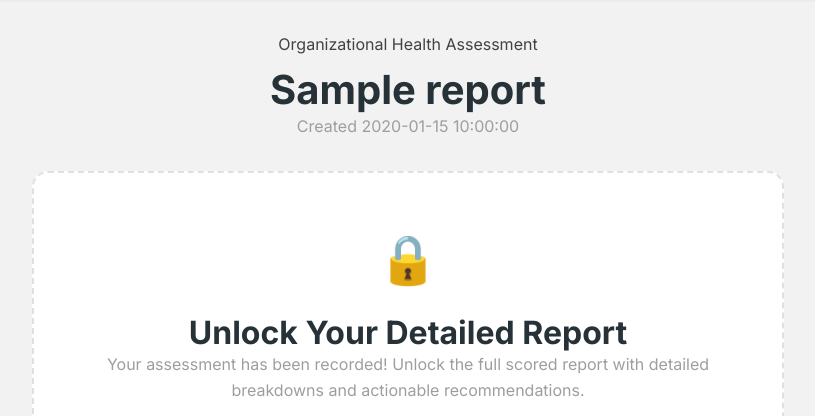
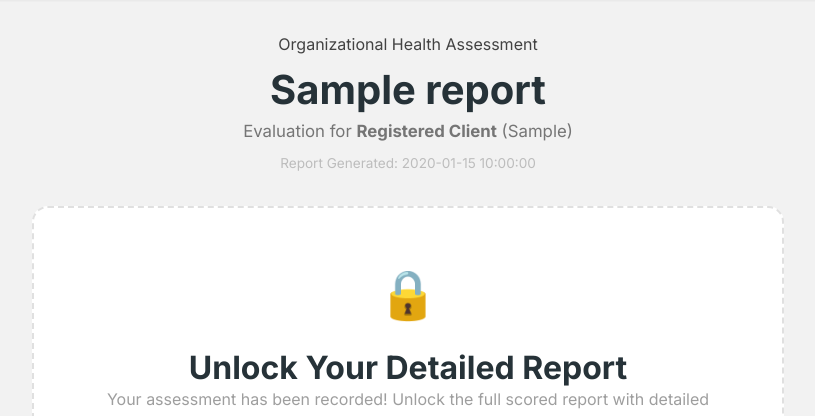
Before and after one commit to lmlewis1776/LevelSet, a Flask app: template templates/report_result.html in a window 1280 px wide. Shown: the part 64-480 px from the top of the page, without its empty margins (232-1047 px from the left). Run offline with Flask 3, Linux system fonts and the light colour scheme; the template is opened without the code that fills it: most values are stand-ins (such as "Sample title", 1, 10 or a date in 2020); some libraries are stand-ins or nearby versions.

Commit message:
Update report_result.html
Updated to include client name at top of the report.

```diff
--- a/templates/report_result.html
+++ b/templates/report_result.html
@@ -13,7 +13,11 @@
             {% endif %}
         </span>
         <h1>{{ report.title }}</h1>
-        <p style="color: var(--gray-500);">Created {{ report.created_at }}</p>
+        <p style="color: var(--gray-600); font-size: 1.05rem; margin-top: 0.25rem; margin-bottom: 0.5rem;">
+            Evaluation for <strong>{{ report.user_name if 'user_name' in report.keys() else 'Registered Client' }}</strong>
+            {% if report.org_type %}({{ report.org_type|capitalize }}){% endif %}
+        </p>
+        <p style="color: var(--gray-400); font-size: 0.85rem; margin: 0;">Report Generated: {{ report.created_at }}</p>
     </div>
 
     {% if is_paid %}
```
